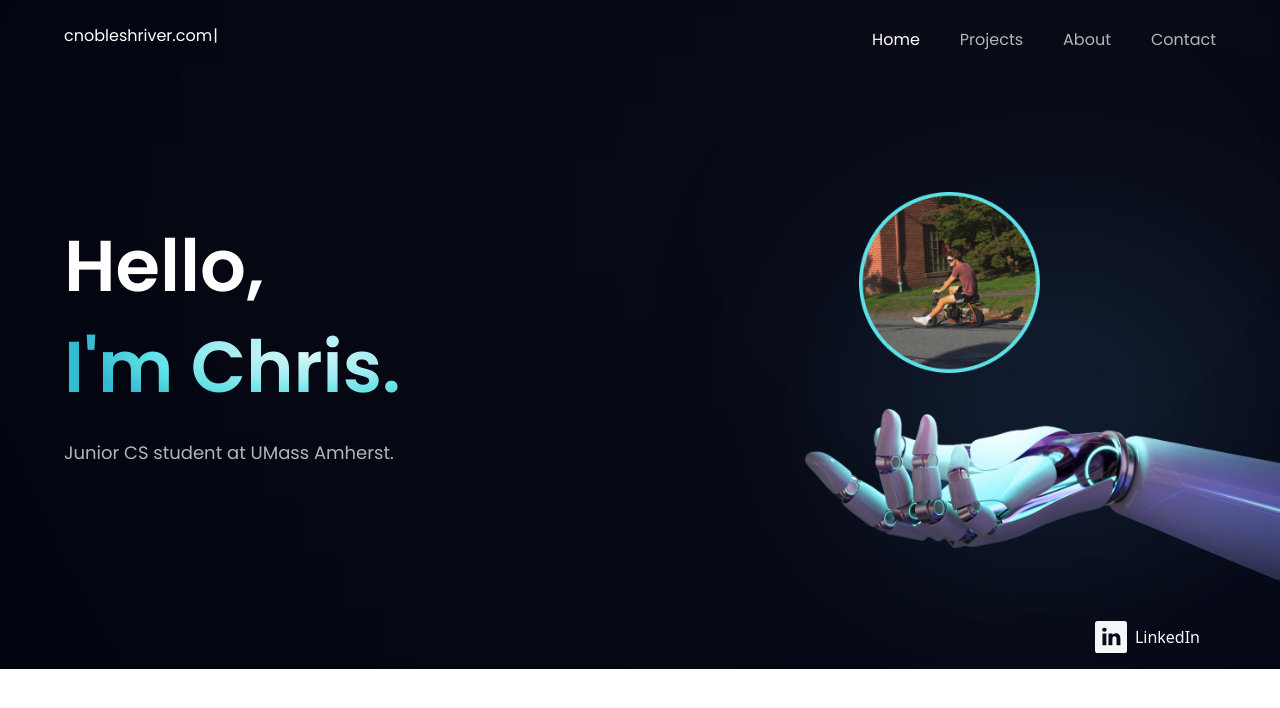
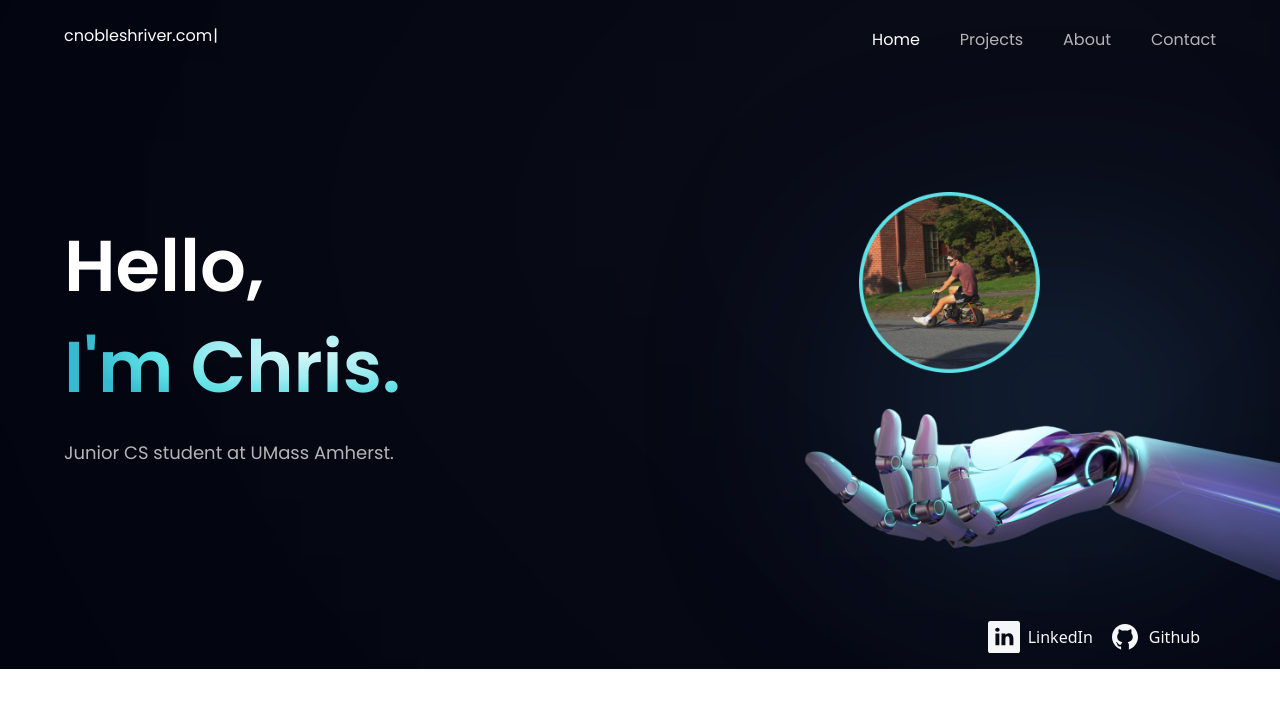
Before and after one commit to cnobleshriver/cnobleshriver.github.io, a React (Vite) app: page / in a window 1280 px wide. Shown: the top 708 px of the page. Built offline with nearby package versions, Linux system fonts and the light colour scheme.

Commit message:
add github link

```diff
--- a/src/assets/index.js
+++ b/src/assets/index.js
@@ -26,6 +26,7 @@ import people03 from "./people03.png";
 import profilepic from "./profilepic.jpg";
 import robothand from "./robothand.png";
 import robotwithball from "./robotwithball.png";
+import github from "./github.svg";
 
 export {
   airbnb,
@@ -55,5 +56,6 @@ export {
   people03,
   profilepic,
   robothand,
-  robotwithball
+  robotwithball,
+  github
 };
--- a/src/components/Footer.jsx
+++ b/src/components/Footer.jsx
@@ -1,14 +1,21 @@
 import React from 'react'
-import { linkedin } from '../assets'
+import { linkedin, github } from '../assets'
 
 const Footer = () => {
   return (
     <div className="footer bg-maroon text-white p-4 flex justify-end space-x-4">
-    <a href="https://www.linkedin.com/in/christian-noble-shriver-234262238/" className="flex items-center text-white">
-      <img src={linkedin} alt="LinkedIn" className="w-8 h-8 mr-2"/>
-      <span>LinkedIn</span>
-    </a>
-  </div>
+      <a href="https://github.com/cnobleshriver" className="flex items-center text-white">
+        <img src={linkedin} alt="LinkedIn" className="w-8 h-8 mr-2" />
+        <span>LinkedIn</span>
+      </a>
+
+      <a href="https://github.com/cnobleshriver" className="flex items-center text-white">
+        <img src={github} alt="Github" className="w-8 h-8 mr-2" />
+        <span>Github</span>
+      </a>
+    </div>
+
+
   )
 }
 
--- a/src/constants/index.js
+++ b/src/constants/index.js
@@ -1,4 +1,4 @@
-import { linkedin } from "../assets";
+import { linkedin, github } from "../assets";
 
 export const navLinks = [
   {
@@ -23,6 +23,11 @@ export const socialMedia = [
   {
     id: "social-media-1",
     icon: linkedin,
-    link: "https://www.linkedin.com/",
+    link: "https://www.linkedin.com/in/christian-noble-shriver-234262238/",
   },
+  {
+    id: "social-media-2",
+    icon: github,
+    link: "https://github.com/cnobleshriver",
+  }
 ];
```
Also changed, not shown: src/assets/github.svg (added).
